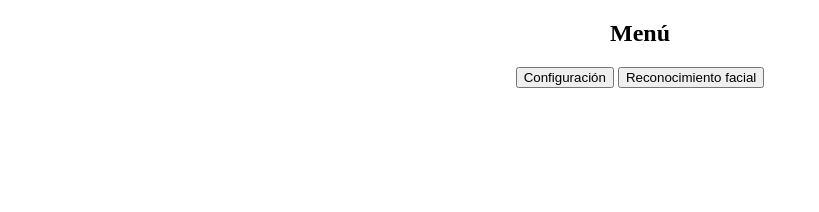
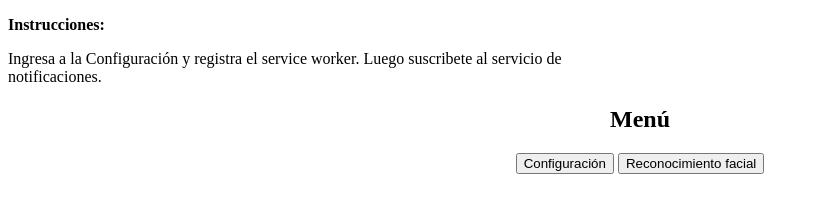
Before and after one commit to UCDX/web-push-face-recognition, a website: page web-app/views/index.html in a window 1280 px wide. Shown: the whole page, without its empty margins (0-819 px from the left). Drawn offline with Linux system fonts and the light colour scheme; files that its build step writes are made by us from their sources; files whose address does not match are found by name.

Commit message:
Added instruction. Removed dummy file.

```diff
--- a/web-app/views/index.html
+++ b/web-app/views/index.html
@@ -7,8 +7,18 @@
   <title>Home</title>
   <link rel="stylesheet" type="text/css" href="utils.css" />
   <script src="utils.js"></script>
+  <style>
+    .custom-container {
+      width: 50%;
+      min-width: 600px;
+    }
+  </style>
 </head>
 <body>
+  <div class="custom-container">
+    <p><strong>Instrucciones:</strong></p>
+    <p>Ingresa a la Configuración y registra el service worker. Luego suscribete al servicio de notificaciones.</p>
+  </div>
   <div class="content-centered">
     <h2>Menú</h2>
     <button onclick="goToPath('/settings')">Configuración</button>
```
Also changed, not shown: web-app/scripts/data/Ale/dummy.txt (deleted), web-app/scripts/data/dummy.txt (added), 1 other file.
